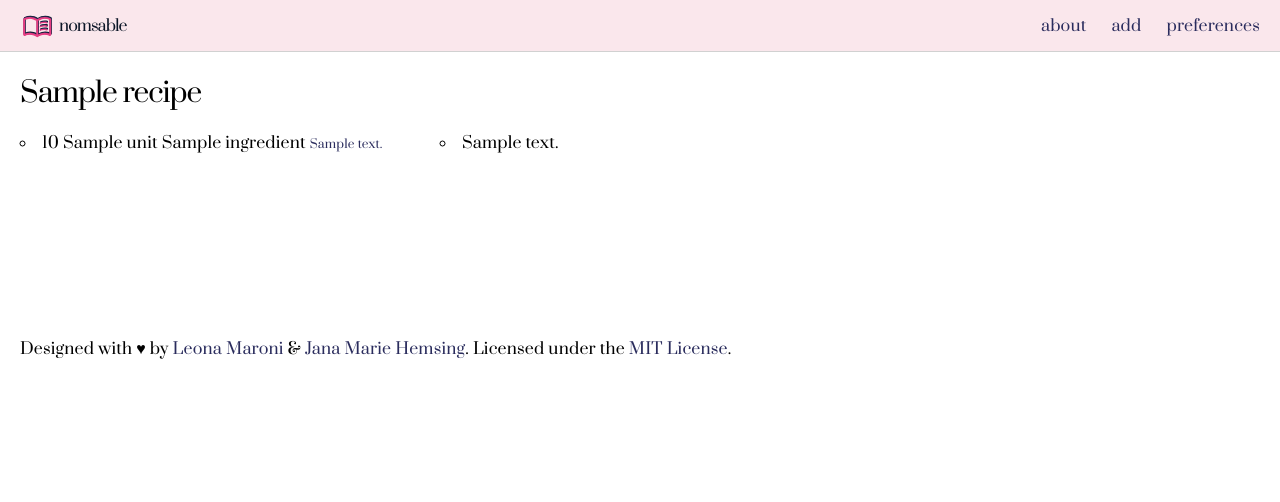
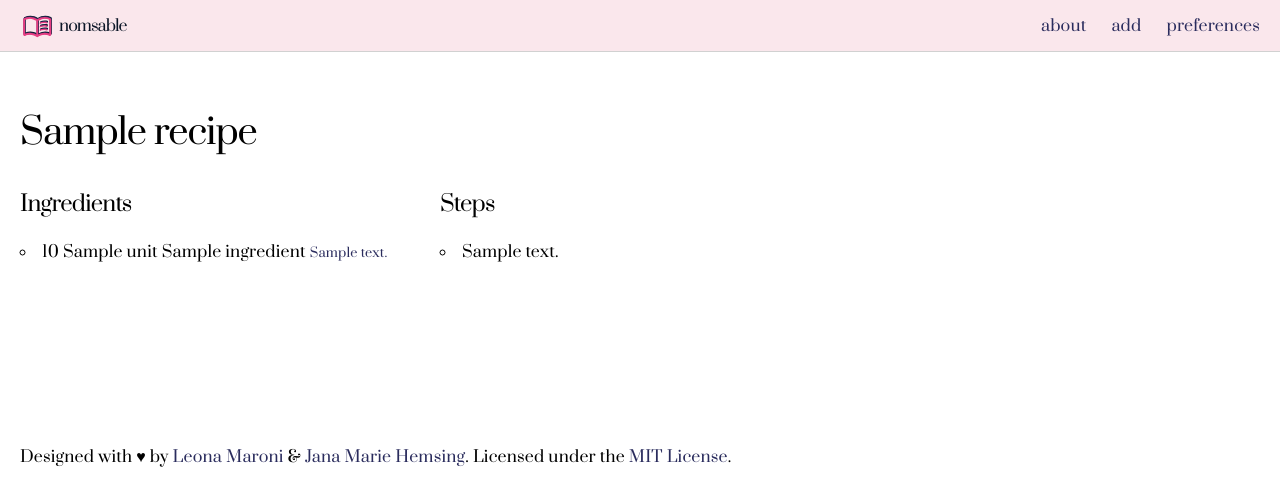
Before and after one commit to leona-ya/nomsable, a Django app: template core/templates/core/recipe.html in a window 1280 px wide. Shown: the top 502 px of the page. Run offline with Django 4.2, Linux system fonts and the light colour scheme; the template is opened without the code that fills it: most values are stand-ins (such as "Sample title", 1, 10 or a date in 2020); data that the repository does not hold is empty; style sheets or scripts are compiled from the project's sources; some libraries are stand-ins or nearby versions.

Commit message:
added title margin

```diff
--- a/core/templates/core/recipe.html
+++ b/core/templates/core/recipe.html
@@ -2,21 +2,23 @@
 
 {% block body %}
 <div class="container">
-  <h3>{{ recipe.name }}</h3>
+  <h2 class="recipeTitle">{{ recipe.name }}</h2>
   <div class="row">
     <div class="column column-33">
+      <h4>Ingredients</h4>
       <ul>
         {% for ingredient in recipe.ingredients.all %}
         <li>
           {% if ingredient.quantity is not None %} {{ ingredient.quantity }} {% endif %}
           {% if ingredient.unit is not None %} {{ ingredient.unit }} {% endif %}
           {{ ingredient.ingredient.name }}
-          <span class="ingredientDescription"> {% if ingredient.description is not None %} {{ ingredient.description }} {% endif %}</span>
+          <small class="ingredientDescription"> {% if ingredient.description is not None %} {{ ingredient.description }} {% endif %}</small>
         </li>
         {% endfor %}
       </ul>
     </div>
     <div class="column">
+      <h4>Steps</h4>
       <ul>
         {% for step in recipe.instructions.all %}
         <li>{{ step.text }}</li>
--- a/static/base.css
+++ b/static/base.css
@@ -161,6 +161,9 @@ table tbody td {border: none;}
 
 /* Recipe */
 .ingredientDescription {
-    font-size: 1.2rem;
     color: var(--color-primary);
 }
+
+.recipeTitle {
+    margin: 3.5rem 0
+}
```
